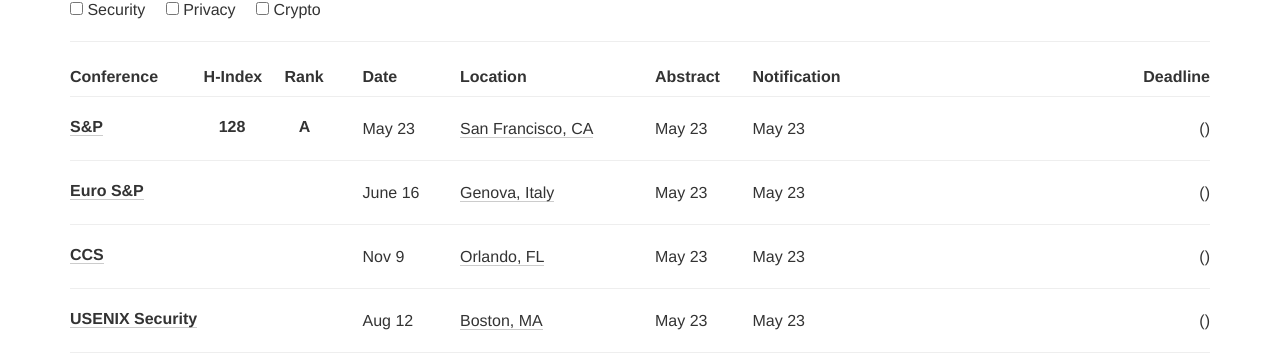
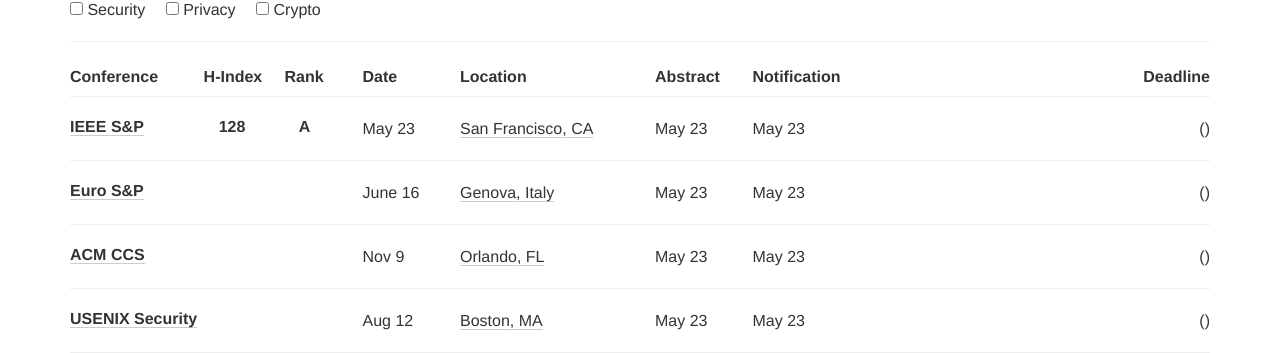
Before and after one commit to jianghaizhi/conference, a Jekyll site: the page built from index.html, in a window 1280 px wide. Shown: the part 222-575 px from the top of the page. Built offline with Jekyll 4.4.1, drawn with Linux system fonts in a browser that asks for light colours; nearby versions of some CDN libraries; comment, search, counter and statistics services are not loaded.

Commit message:
Update conferences.yml

```diff
--- a/_data/conferences.yml
+++ b/_data/conferences.yml
@@ -1,6 +1,6 @@
 ---
 # Security and Privacy
-- name: S&P
+- name: IEEE S&P
   year: 2021
   date: "May 23"
   description: IEEE Symposium on Security and Privacy
@@ -30,7 +30,7 @@
   place: Genova, Italy
   tags: [SEC, PRIV]
 
-- name: CCS
+- name: ACM CCS
   description: ACM Conference on Computer and Communications Security
   year: 2020
   link: https://www.sigsac.org/ccs/CCS2020/
```
